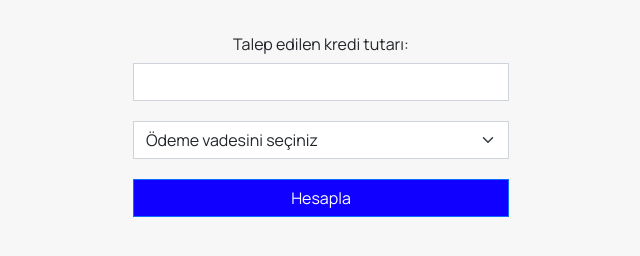
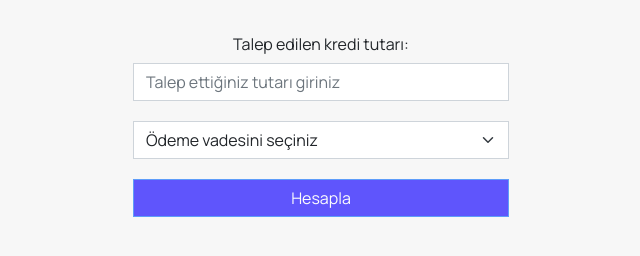
Before and after one commit to sefazor/KrediHesaplama, a plain HTML site: page index.html in a window 1280 px wide. Shown: the part 176-432 px from the top of the page, without its empty margins (319-959 px from the left). Drawn offline with nearby package versions, Linux system fonts and the light colour scheme.

Commit message:
Btn disabled

```diff
--- a/index.html
+++ b/index.html
@@ -29,9 +29,9 @@
                 <h1>Kredi Hesaplama Aracı</h1>
             </div>
             <div class="col-md-12">
-                <label for="withdrawn" class="col-form-label">Talep edilen kredi tutarı:</label>
+                <label for="withdrawn"  class="col-form-label">Talep edilen kredi tutarı:</label>
                 <div class="col-md-12">
-                    <input type="number" class="form-control" name="" id="withdrawn" value="">
+                    <input type="number" class="form-control" required="required" placeholder="Talep ettiğiniz tutarı giriniz" id="withdrawn" value="">
                 </div>
             </div>
             <div class="col-md-12">
@@ -50,7 +50,7 @@
             </div>
 
             <div class="col-md-12 d-grid gap-2">
-                <button type="button" value="Hesapla" class="btn btn-primary calcBtn" onclick="creditCalc();">Hesapla</button>
+                <button type="button" class="btn btn-primary" id="calcBtn" onclick="creditCalc();" disabled>Hesapla</button>
             </div>
         </div>
 </div>
--- a/main.js
+++ b/main.js
@@ -1,6 +1,7 @@
 function creditCalc() {
     let withdrawn, month; // Müşteri talebi tanımlandı
     let monthlyDebt, totalAmount; // Hesaplamalar tanımlandı
+    let calcBtn = document.getElementById('calcBtn');
     withdrawn=document.getElementById('withdrawn').value; // Talep edilen kredi tutarı yakalandı
     let list =document.getElementById('month'); // Vade listesi yakalandı
     monthNumber=list.options[list.selectedIndex].value; // Vade listesi içerisinde seçili değer yakalandı
@@ -27,10 +28,15 @@ function creditCalc() {
     sonuc.style.padding="40px 0"
 
 
+    // Input boş ise butonu aktif et, yapamadım. tekrar bakacağım.
 
-    if(totalAmount == null) {
-        document.querySelector("#sonuc").innerHTML="Bir değer giriniz.";
-    }
+    // withdrawn.addEventListener('input', function(evt){
+    //     if(withdrawn.value.lenght > 0) {
+    //         calcBtn.disabled = true;
+    //     } else {
+    //         calcBtn.disabled = false;
+    //     }
+    // });
 
 
 };
--- a/style.css
+++ b/style.css
@@ -29,7 +29,7 @@ body {
     border-radius: 0;
 }
 
-.calcBtn {
+#calcBtn {
     background-color: #0F00FF;
     border-radius: 0;
 }
```
